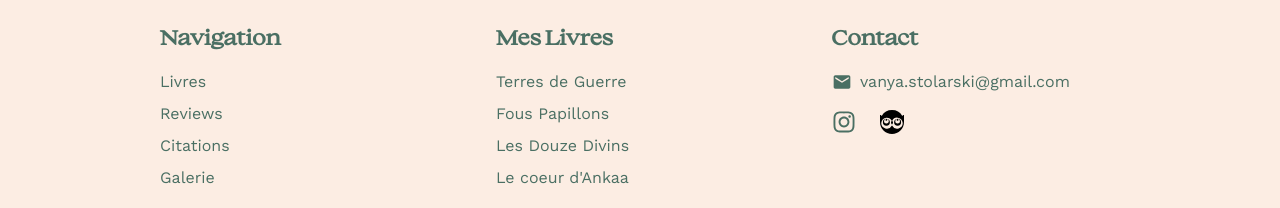
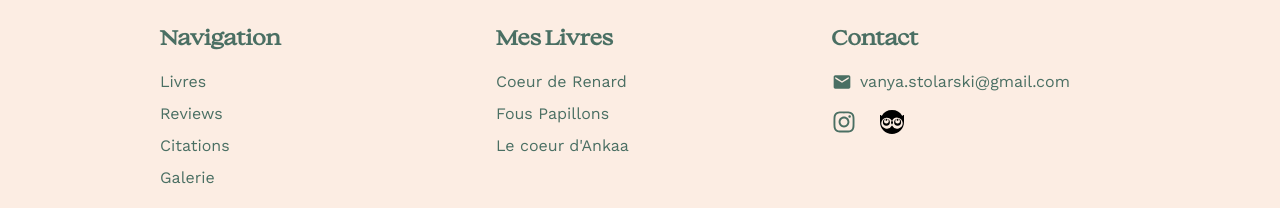
Before and after one commit to HussonAxel/vanyastolarski--prod, a React (Vite) app: page / in a window 1280 px wide. Shown: the part 3193-3401 px from the top of the page. Built offline with nearby package versions, Linux system fonts and the light colour scheme.

Commit message:
Update Footer component to replace "Terres de Guerre" with "Coeur de Renard" and remove "Les Douze Divins" from the book list for improved content accuracy.

```diff
--- a/src/components/Footer/Footer.tsx
+++ b/src/components/Footer/Footer.tsx
@@ -15,9 +15,8 @@ const Footer: React.FC = () => {
   ];
 
   const books = [
-    { to: "/livres/terres-de-guerre", text: "Terres de Guerre" },
+    { to: "/livres/coeur-de-renard", text: "Coeur de Renard" },
     { to: "/livres/fous-papillons", text: "Fous Papillons" },
-    { to: "/livres/les-douze-divins", text: "Les Douze Divins" },
     { to: "/livres/le-coeur-dankaa", text: "Le coeur d'Ankaa" },
   ];
 
```
